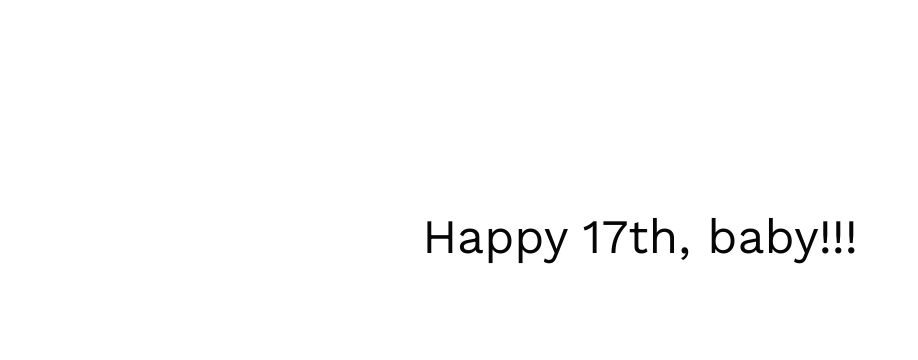
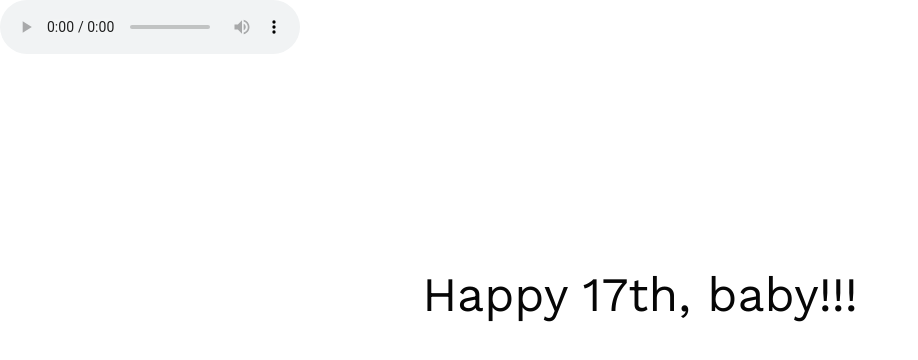
Before and after one commit to pugsy121/francine, a website: page index.html in a window 1280 px wide. Shown: the whole page, without its empty margins (0-918 px from the left). Drawn offline with nearby package versions, Linux system fonts and the light colour scheme.

Commit message:
Update index.html

```diff
--- a/index.html
+++ b/index.html
@@ -12,6 +12,10 @@
 </head>
 
 <body>
+     <audio class="song" controls loop>
+        <source src="hbd.mp3"></source>
+	   Your browser isn't invited for super fun audio time.
+    </audio>
   <div class="container">
     <div class="one">
       <h1 class="one">Hey
```
